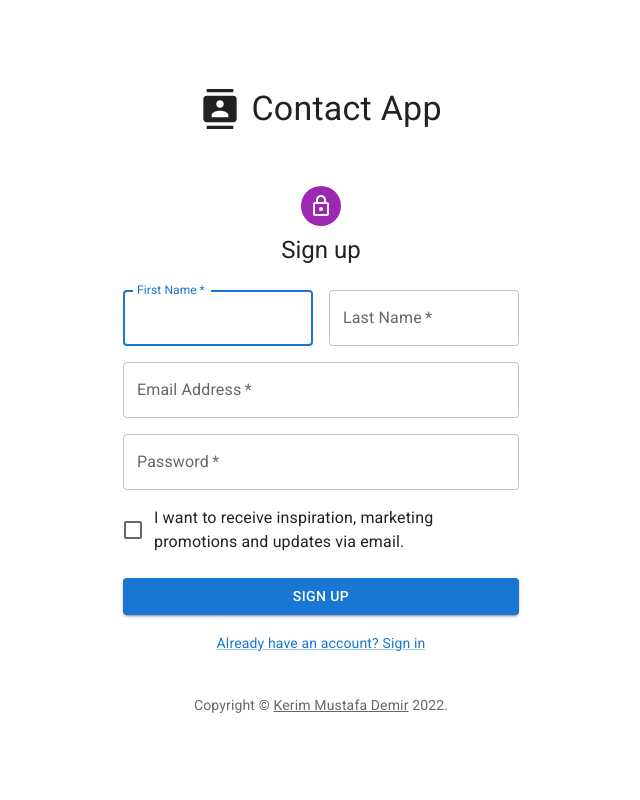
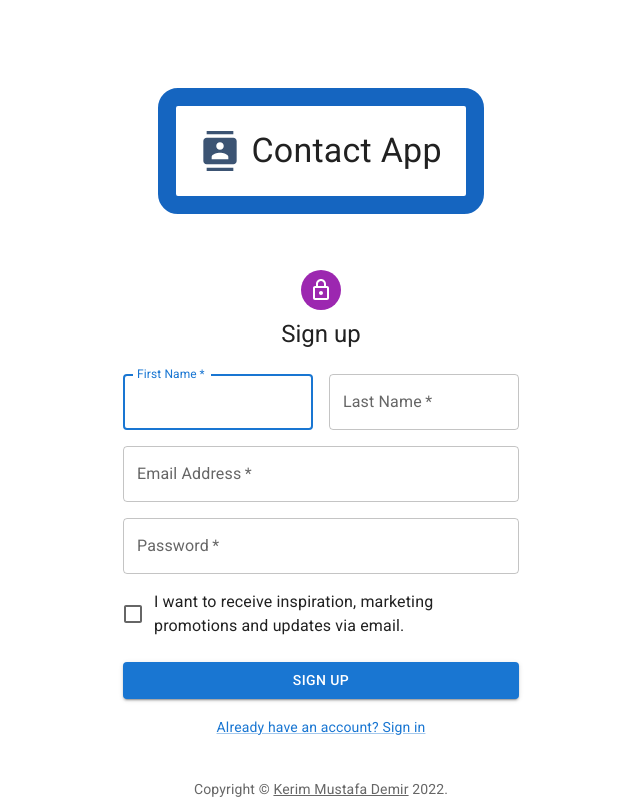
Before and after one commit to kerimmstfdemir/Personalized-Contact-App, a React (Create React App) app: page /register in a window 1280 px wide. Shown: the whole page, without its empty margins (319-959 px from the left). Built offline with nearby package versions, Linux system fonts and the light colour scheme; no server answers.

Commit message:
modified styling of contact app text

```diff
--- a/src/pages/login/Login.jsx
+++ b/src/pages/login/Login.jsx
@@ -123,8 +123,8 @@ const Login = () => {
                             alignItems: 'center',
                         }}
                     >
-                        <div className="d-flex align-items-center mt-4 mb-5" style={{gap:"0.7rem"}}>
-                            <ContactsIcon style={{fontSize:"2.5rem"}}/>
+                        <div className="d-flex align-items-center mt-4 mb-4" style={{gap:"0.7rem", border:"17px solid #1565c0", borderRadius:"20px", padding:"1.4rem"}}>
+                            <ContactsIcon style={{fontSize:"2.5rem", color:"#3C5473"}}/>
                             <Typography component="h1" variant="h4">
                             Contact App
                             </Typography>
--- a/src/pages/register/Register.jsx
+++ b/src/pages/register/Register.jsx
@@ -96,8 +96,8 @@ const Register = () => {
             alignItems: 'center',
           }}
         >
-          <div className="d-flex align-items-center mt-4 mb-5" style={{gap:"0.7rem"}}>
-                            <ContactsIcon style={{fontSize:"2.5rem"}}/>
+          <div className="d-flex align-items-center mt-4 mb-5" style={{gap:"0.7rem", border:"18px solid #1565c0", borderRadius:"20px", padding:"1.5rem"}}>
+                            <ContactsIcon style={{fontSize:"2.5rem", color:"#3C5473"}}/>
                             <Typography component="h1" variant="h4">
                             Contact App
                             </Typography>
```
